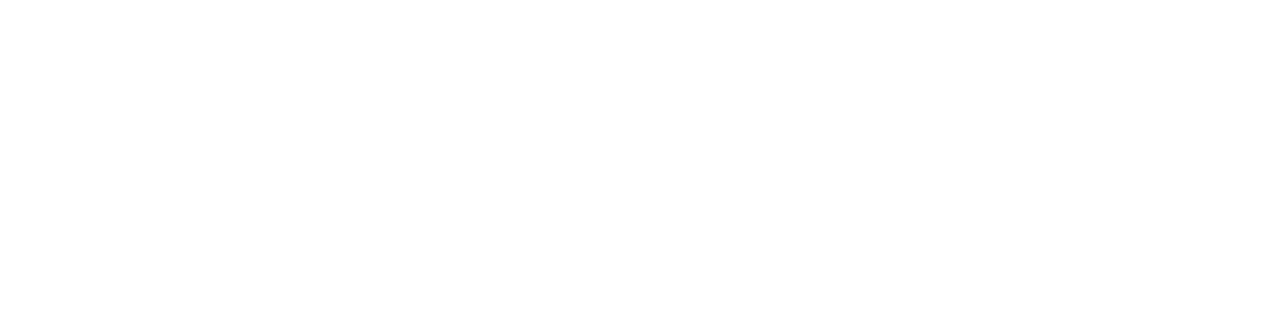
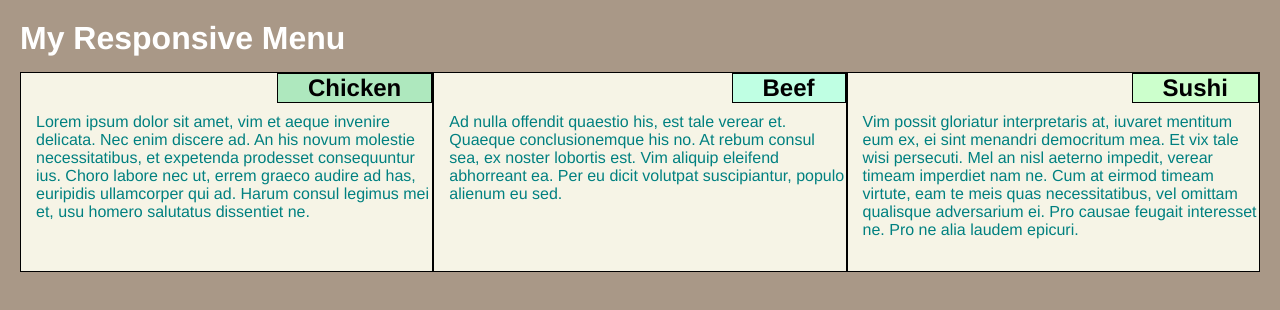
Before and after one commit to jamersrick/coursera-html-css-js-web-dev, a plain HTML site: page index.html in a window 1280 px wide. Drawn offline with Linux system fonts and the light colour scheme.

Commit message:
final mod 2 assignment

```diff
--- a/css/style.css
+++ b/css/style.css
@@ -1,20 +1,38 @@
 /********** Base styles **********/
 * {
   box-sizing: border-box;
+  font-family: helvetica, sans-serif;
+  margin: 0;
 }
+
+body {
+  background-color: #A99887;
+  padding: 20px;
+}
+
 h1 {
   margin-bottom: 15px;
+  color: white;
+}
+
+h2 {
+  position: absolute;
+  top: 0px;
+  right: 0px;
+}
+
+div {
+  box-sizing: border-box;
+  position: relative;
+  height: 200px;
 }
 
 p {
-  border: 1px solid black;
-  background-color: #A52A2A;
-  width: 90%;
-  height: 150px;
-  margin-right: auto;
-  margin-left: auto;
-  font-family: Helvetica;
-  color: white;
+  position: absolute;
+  padding-left: 15px;
+  top: 40px;
+  font-family: Helvetica, sans-serif;
+  color: #008080;
 }
 
 /* Simple Responsive Framework. */
@@ -22,11 +40,39 @@ p {
   width: 100%;
 }
 
-/********** Large devices only **********/
-@media (min-width: 1200px) {
+.section {
+}
+
+.menubox {
+  background-color: #F6F4E6;
+}
+
+.boxtitle1 {
+  background-color: #AEE8BE;
+  border: 1px solid black;
+  padding-left: 30px;
+  padding-right: 30px;
+}
+
+.boxtitle2 {
+  background-color: #BFFFE3;
+  border: 1px solid black;
+  padding-left: 30px;
+  padding-right: 30px;
+}
+
+.boxtitle3 {
+  background-color: #CCFFCC;
+  border: 1px solid black;
+  padding-left: 30px;
+  padding-right: 30px;
+}
+
+/********** Desktop version **********/
+@media (min-width: 992px) {
   .col-lg-1, .col-lg-2, .col-lg-3, .col-lg-4, .col-lg-5, .col-lg-6, .col-lg-7, .col-lg-8, .col-lg-9, .col-lg-10, .col-lg-11, .col-lg-12 {
     float: left;
-    border: 1px solid green;
+    border: 1px solid black;
   }
   .col-lg-1 {
     width: 8.33%;
@@ -66,11 +112,11 @@ p {
   }
 }
 
-/********** Medium devices only **********/
-@media (min-width: 992px) and (max-width: 1199px) {
+/********** Tablet Version **********/
+@media (min-width: 768px) and (max-width: 991px) {
   .col-md-1, .col-md-2, .col-md-3, .col-md-4, .col-md-5, .col-md-6, .col-md-7, .col-md-8, .col-md-9, .col-md-10, .col-md-11, .col-md-12 {
     float: left;
-    border: 1px solid green;
+    border: 1px solid black;
   }
   .col-md-1 {
     width: 8.33%;
@@ -109,3 +155,47 @@ p {
     width: 100%;
   }
 }
+
+/********** Mobile Version **********/
+@media (max-width: 767px) {
+  .col-sm-1, .col-sm-2, .col-sm-3, .col-sm-4, .col-sm-5, .col-sm-6, .col-sm-7, .col-sm-8, .col-sm-9, .col-sm-10, .col-sm-11, .col-sm-12 {
+    float: left;
+    border: 1px solid black;
+  }
+  .col-sm-1 {
+    width: 8.33%;
+  }
+  .col-sm-2 {
+    width: 16.66%;
+  }
+  .col-sm-3 {
+    width: 25%;
+  }
+  .col-sm-4 {
+    width: 33.33%;
+  }
+  .col-sm-5 {
+    width: 41.66%;
+  }
+  .col-sm-6 {
+    width: 50%;
+  }
+  .col-sm-7 {
+    width: 58.33%;
+  }
+  .col-sm-8 {
+    width: 66.66%;
+  }
+  .col-sm-9 {
+    width: 74.99%;
+  }
+  .col-sm-10 {
+    width: 83.33%;
+  }
+  .col-sm-11 {
+    width: 91.66%;
+  }
+  .col-sm-12 {
+    width: 100%;
+  }
+}
--- a/index.html
+++ b/index.html
@@ -1 +1,42 @@
-<!DOCTYPE html>
+<!DOCTYPE HTML>
+
+<html>
+<head>
+<meta charset="utf-8">
+<meta name="viewport">
+<title>Responsive Layout</title>
+<link rel="stylesheet" href="css/style.css">
+</head>
+
+<body>
+
+<h1>My Responsive Menu</h1>
+
+<div class="row">
+
+  <div class="menubox col-lg-4 col-md-6 col-sm-12">
+  <div class="section">
+  <h2 class="boxtitle1">Chicken</h2>
+  	<p>Lorem ipsum dolor sit amet, vim et aeque invenire delicata. Nec enim discere ad. An his novum molestie necessitatibus, et expetenda prodesset consequuntur ius. Choro labore nec ut, errem graeco audire ad has, euripidis ullamcorper qui ad. Harum consul legimus mei et, usu homero salutatus dissentiet ne.</p>
+   </div>
+  </div>
+
+  <div class="menubox col-lg-4 col-md-6 col-sm-12">
+  <div class="section">
+  <h2 class="boxtitle2">Beef</h2>
+    <p>Ad nulla offendit quaestio his, est tale verear et. Quaeque conclusionemque his no. At rebum consul sea, ex noster lobortis est. Vim aliquip eleifend abhorreant ea. Per eu dicit volutpat suscipiantur, populo alienum eu sed.</p>
+  </div>
+  </div>
+
+  <div class="menubox col-lg-4 col-md-12 col-sm-12">
+  <div class="section">
+  <h2 class="boxtitle3">Sushi</h2>
+    <p>Vim possit gloriatur interpretaris at, iuvaret mentitum eum ex, ei sint menandri democritum mea. Et vix tale wisi persecuti. Mel an nisl aeterno impedit, verear timeam imperdiet nam ne. Cum at eirmod timeam virtute, eam te meis quas necessitatibus, vel omittam qualisque adversarium ei. Pro causae feugait interesset ne. Pro ne alia laudem epicuri.</p>
+  </div>
+  </div>
+
+</div>
+
+</body>
+
+</html>
```
